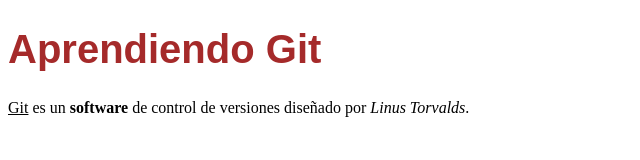
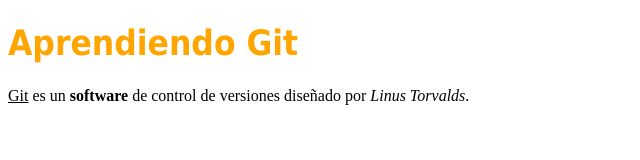
Before and after one commit to Alebottone/PWFE-M1-06, a plain HTML site: page index.html in a window 1280 px wide. Shown: the whole page, without its empty margins (0-640 px from the left). Drawn offline with Linux system fonts and the light colour scheme.

Commit message:
practicando Css

```diff
--- a/index.html
+++ b/index.html
@@ -3,9 +3,16 @@
 	<head>
 		<meta charset="utf-8">
 		<title>Aprendiendo Git</title>
+		<style>
+			h1 {
+				color: brown;
+			    font-family: Tahoma;
+			    font-size: 35px;
+			}
+		</style>
 	</head>
 	<body>
-    	<h1 style="color: brown;font-family: arial; font-size: 40px;">Aprendiendo Git</h1>
+    	<h1 style="color:orange;">Aprendiendo Git</h1>
     	<p><ins>Git</ins> es un <strong>software</strong> de control de versiones diseñado por<em> Linus Torvalds</em>.</p>
 </body>
 </html>
```
